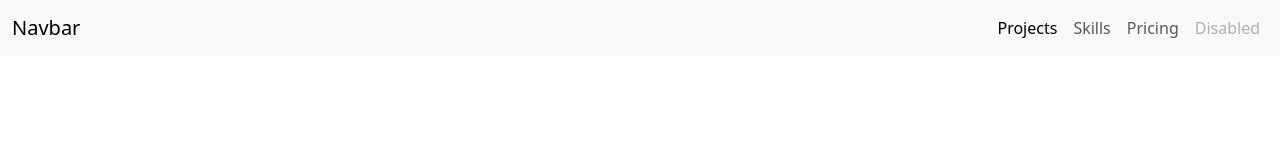
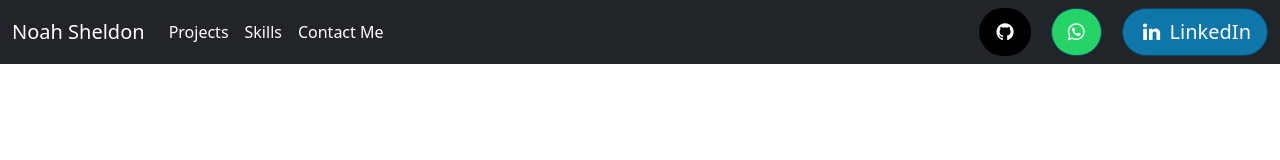
Before and after one commit to noah-sheldon/bootstrap-portfolio, a plain HTML site: page index.html in a window 1280 px wide. Drawn offline with nearby package versions, Linux system fonts and the light colour scheme.

Commit message:
Added Navbar links to social media

```diff
--- a/assets/css/style.css
+++ b/assets/css/style.css
@@ -1,7 +1,57 @@
 /* Text */
-h1, h2, h3 , h4, h5, h6 {
-    font-family: 'Anton', sans-serif;
-  }
-  p {
-    font-family: 'Jura', sans-serif;
-  }
+h1,
+h2,
+h3,
+h4,
+h5,
+h6 {
+  font-family: 'Anton', sans-serif;
+}
+
+p {
+  font-family: 'Jura', sans-serif;
+}
+
+.btn-linkedin {
+  background: #0E76A8;
+  border-radius: 35px;
+  color: #fff;
+  border-width: 1px;
+  border-style: solid;
+  border-color: #084461;
+}
+
+.btn-linkedin:link,
+.btn-linkedin:visited,
+.btn-whatsapp:link,
+.btn-whatsapp:visited {
+  color: #fff;
+}
+
+.btn-linkedin:active,
+.btn-linkedin:hover,
+.btn-whatsapp:active,
+.btn-whatsapp:hover {
+  background: #084461;
+  color: #fff;
+}
+
+.btn-whatsapp {
+  background: #25d366;
+  border-radius: 35px;
+  color: #fff;
+  border-width: 1px;
+  border-style: solid;
+  border-color: #084461;
+  margin-right: 20px ;
+}
+
+.btn-github {
+  background: black;
+  border-radius: 35px;
+  color: #fff;
+  border-width: 1px;
+  border-style: solid;
+  border-color: black;
+  margin-right: 20px ;
+}
--- a/index.html
+++ b/index.html
@@ -7,27 +7,38 @@
     <title>Bootstrap demo</title>
     <link href="https://cdn.jsdelivr.net/npm/bootstrap@5.3.2/dist/css/bootstrap.min.css" rel="stylesheet"
         integrity="sha384-T3c6CoIi6uLrA9TneNEoa7RxnatzjcDSCmG1MXxSR1GAsXEV/Dwwykc2MPK8M2HN" crossorigin="anonymous">
-    <link rel="stylesheet" href="./assets/css/styles.css">
+    <link type="text/css" rel="stylesheet" href="./assets/css/style.css">
 </head>
 
 <body>
     <!-- Navbar -->
-    <nav class="navbar navbar-expand-lg bg-body-tertiary">
+    <nav class="navbar navbar-expand-lg  bg-dark navbar-dark">
         <div class="container-fluid">
-          <a class="navbar-brand" href="#">Navbar</a>
-          <button class="navbar-toggler" type="button" data-bs-toggle="collapse" data-bs-target="#navbarNavAltMarkup" aria-controls="navbarNavAltMarkup" aria-expanded="false" aria-label="Toggle navigation">
+            <a class="navbar-brand" href="#">Noah Sheldon</a>
+            <button class="navbar-toggler" type="button" data-bs-toggle="collapse" data-bs-target="#navbarNavAltMarkup"
+                aria-controls="navbarNavAltMarkup" aria-expanded="false" aria-label="Toggle navigation">
                 <span class="navbar-toggler-icon"></span>
             </button>
             <div class="collapse navbar-collapse" id="navbarNavAltMarkup">
+                <div class="navbar-nav">
+                    <a class="nav-link active" aria-current="page" href="#">Projects</a>
+                    <a class="nav-link active" href="#">Skills</a>
+                    <a class="nav-link active" href="#">Contact Me</a>
+                </div>
                 <div class="navbar-nav ms-auto">
-              <a class="nav-link  active" aria-current="page" href="#">Projects</a>
-              <a class="nav-link" href="#">Skills</a>
-              <a class="nav-link" href="#">Pricing</a>
-              <a class="nav-link disabled" aria-disabled="true">Disabled</a>
+                    <link rel="stylesheet" href="https://maxcdn.bootstrapcdn.com/font-awesome/4.5.0/css/font-awesome.min.css">
+                    <a href="https://github.com/noah-sheldon/" class="btn btn-github btn-lg">
+                        <i class="fa fa-github"></i>
+                        </a>
+                    <a href="https://api.whatsapp.com/send?phone=447552839576" class="btn btn-whatsapp btn-lg" target="_blank">
+                        <i class="fa fa-whatsapp"></i>
+                        </a>
+                    <a href="https://www.linkedin.com/in/noah--sheldon/" title="LinkedIn" class="btn btn-linkedin btn-lg"><i class="fa fa-linkedin fa-fw"></i> LinkedIn</a>
                 </div>
             </div>
         </div>
     </nav>
+
     <script src="https://cdn.jsdelivr.net/npm/@popperjs/core@2.11.8/dist/umd/popper.min.js"
         integrity="sha384-I7E8VVD/ismYTF4hNIPjVp/Zjvgyol6VFvRkX/vR+Vc4jQkC+hVqc2pM8ODewa9r"
         crossorigin="anonymous"></script>
```
Lines whose indentation alone changed are shown as unchanged.
